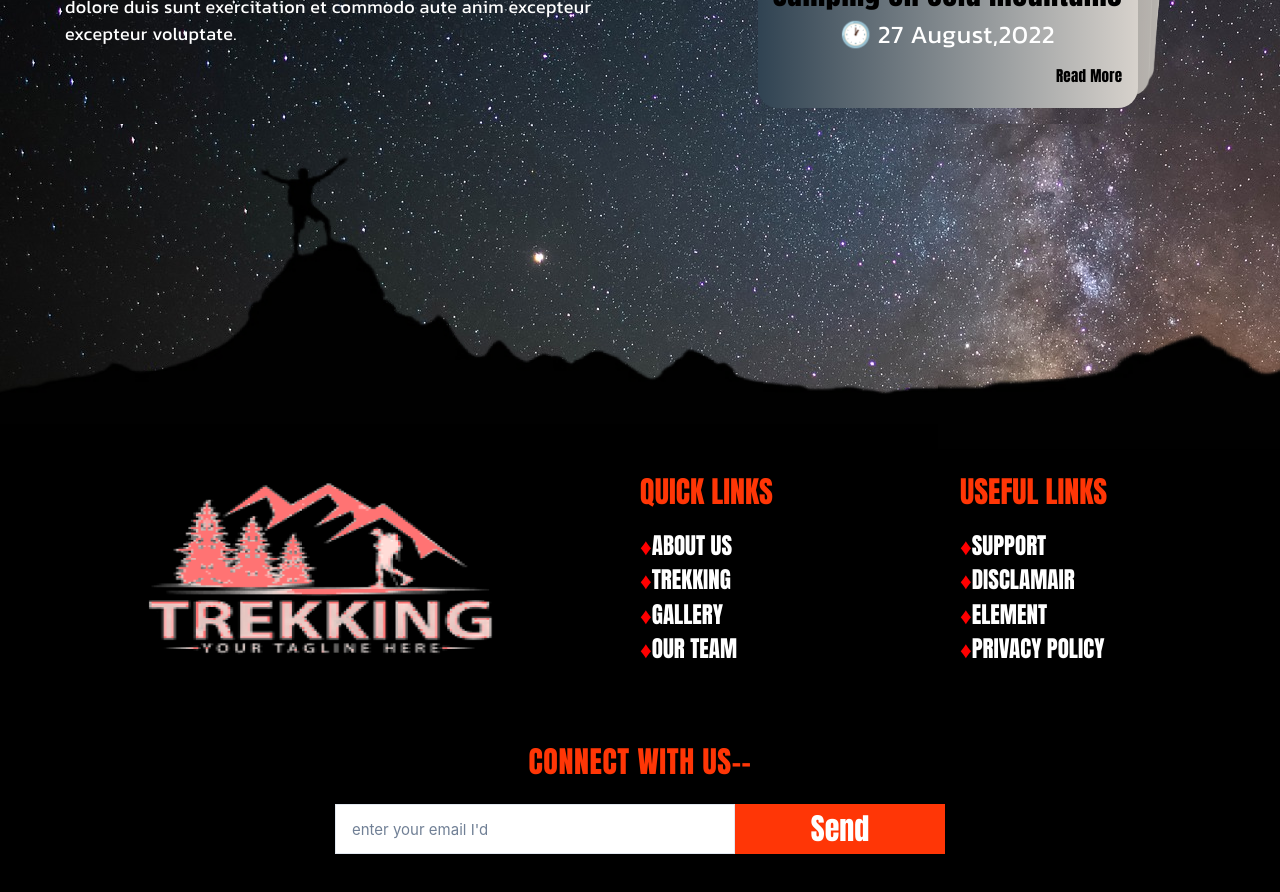
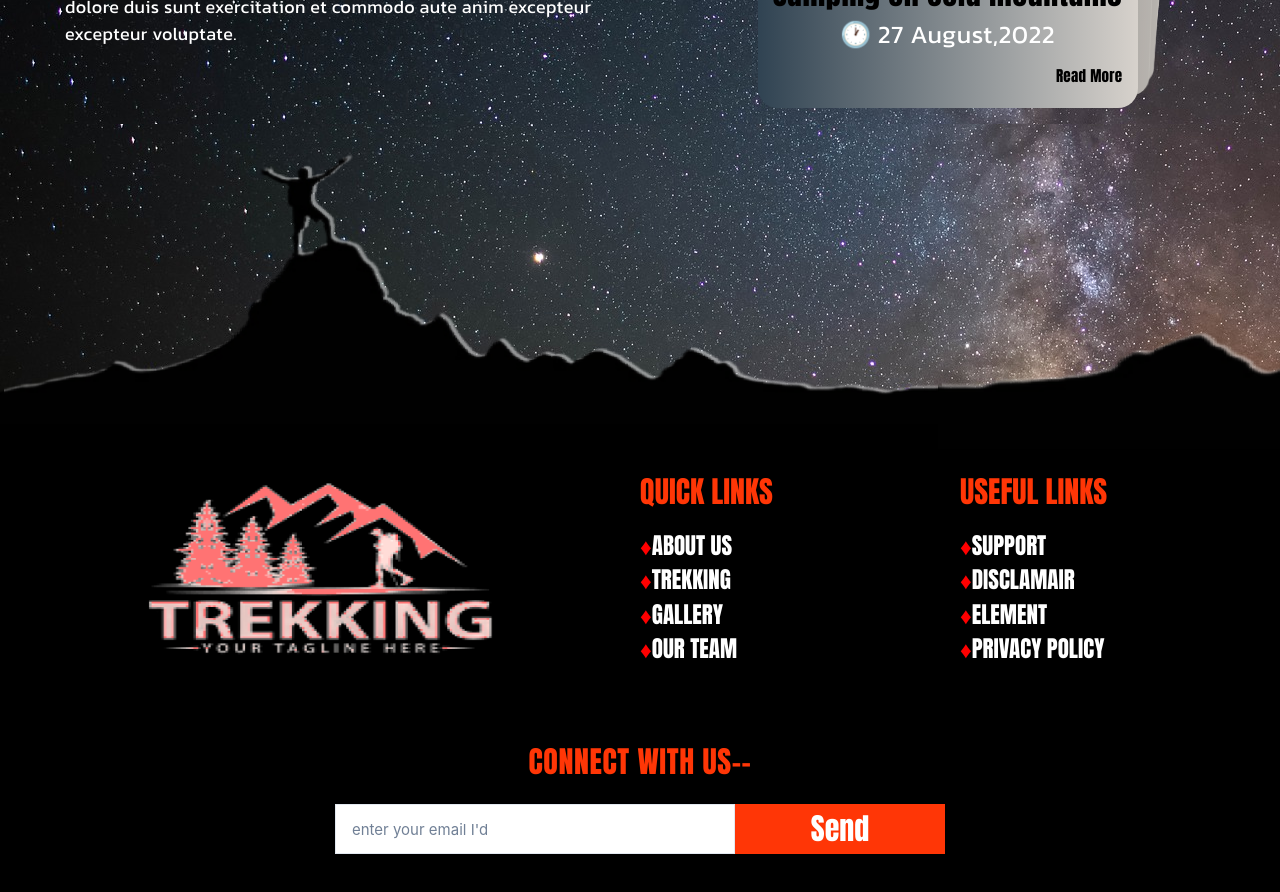
Before and after one commit to Amitrawat4532/Trekkings, a Next.js app: page / in a window 1280 px wide. Shown: the part 7000-7892 px from the top of the page. Built offline with nearby package versions, Linux system fonts and the light colour scheme; a web font is replaced by a local one.

Commit message:
drop shadow update

```diff
--- a/components/footer.js
+++ b/components/footer.js
@@ -12,8 +12,9 @@ const Footer = () => {
         width="100%"
         height={["121px", "200px", "210px", "300px"]}
       >
-        <Image src="./images/footer1.png" />
+        <Image src="./images/footer1.png" className="footerImg" />
         <Image
+          className="footerImg"
           src="./images/footer2.png"
           position="relative"
           top={["10px", "10px", "25px", "25px"]}
--- a/styles/globals.css
+++ b/styles/globals.css
@@ -98,6 +98,11 @@ body {
 
 }
 
+.footerImg{
+  /* filter: drop-shadow(2px 2px 2px rgba(255, 255, 255, 1)) */
+  filter: drop-shadow(4px -2px 0px rgba(255, 255, 255, .5));
+}
+
 @media only screen and (max-width:600px){
 
 .blogs_slider{
```
Also changed, not shown: components/Blog.js (+0 -33 lines).
